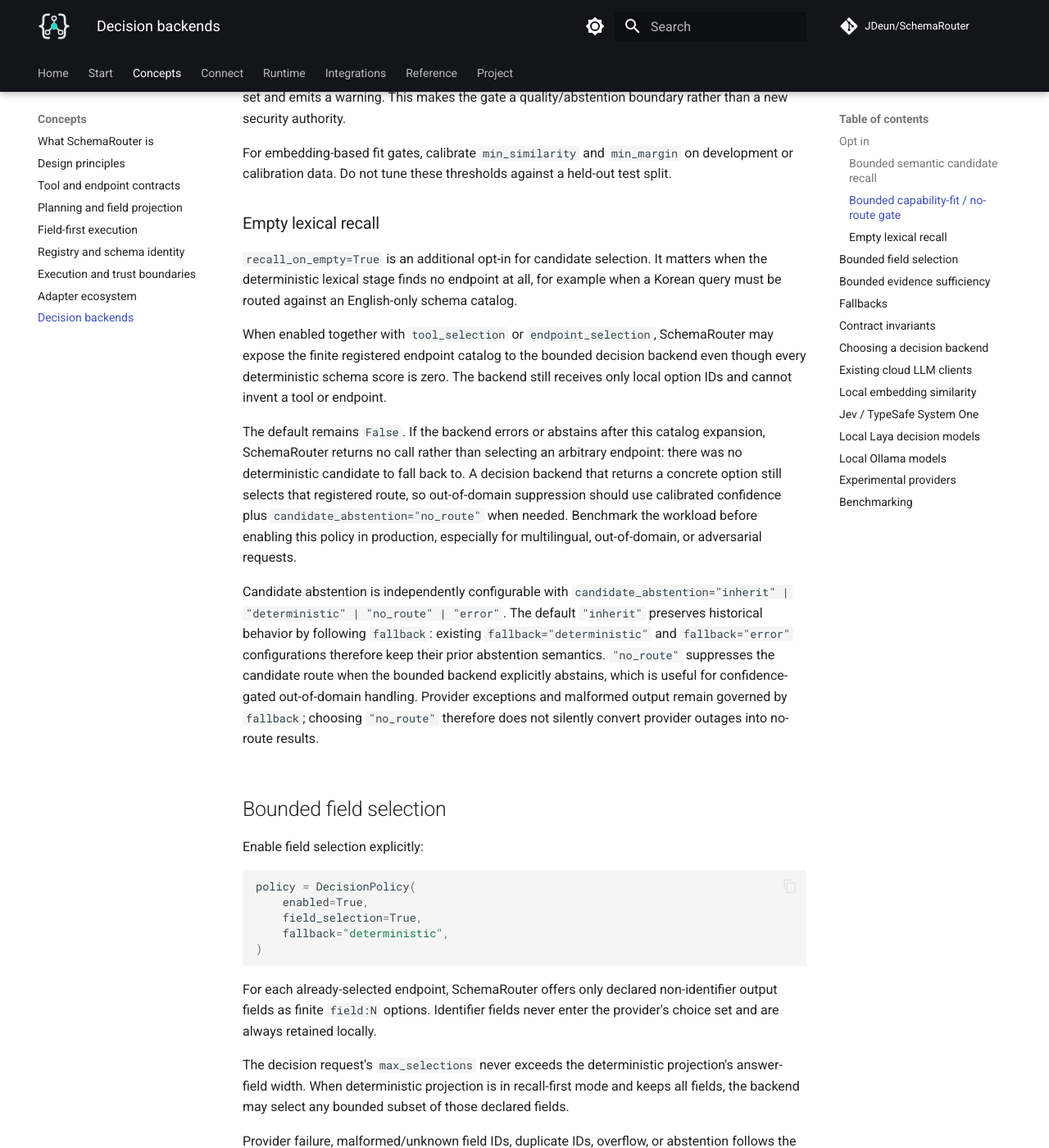
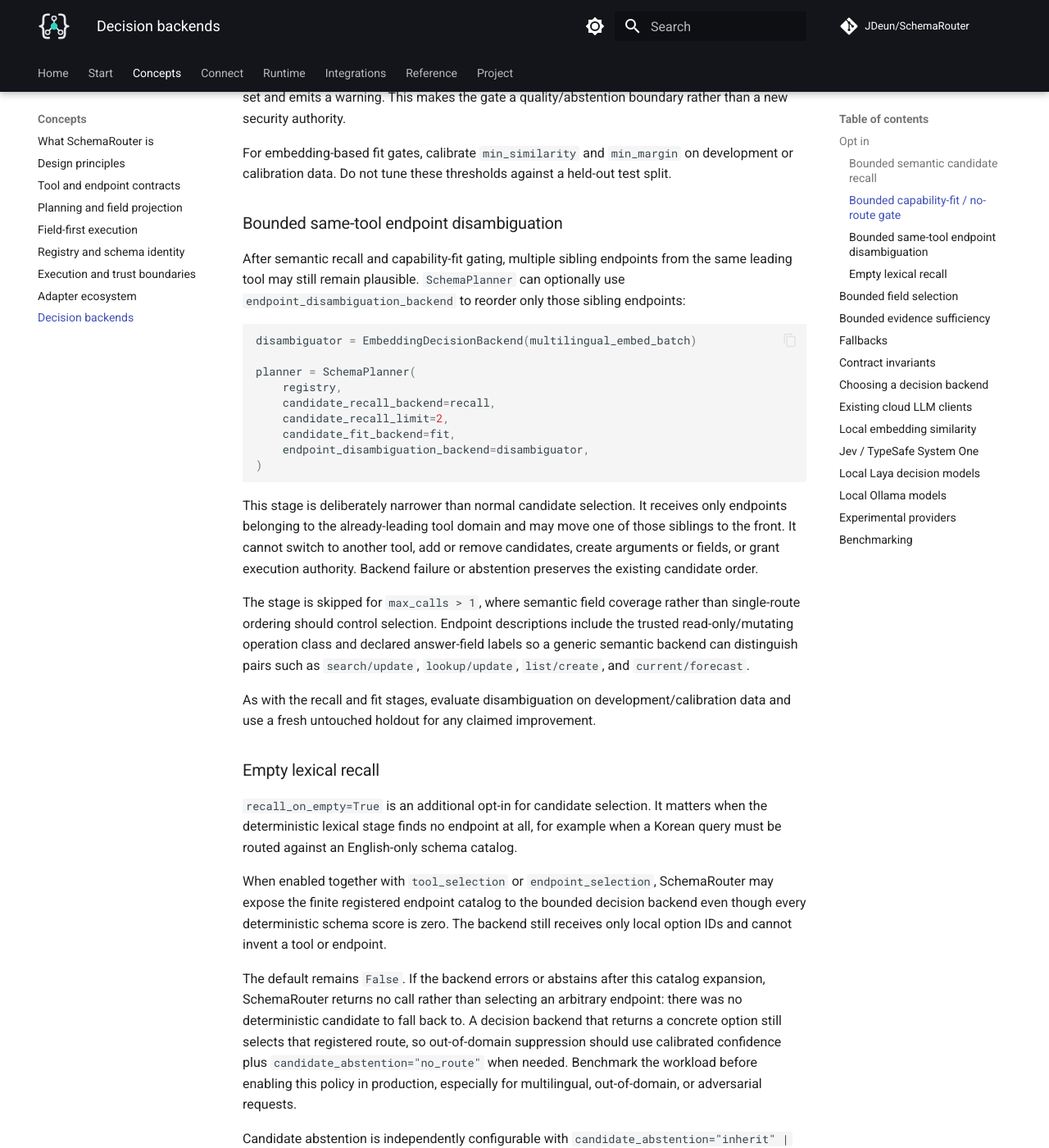
Before and after one commit to JDeun/SchemaRouter, an MkDocs documentation site: the page built from docs/concepts/decision-backends.md, in a window 1280 px wide and 1400 px high, scrolled down 2757 px. Shown: the whole window at 82% size. Built offline with MkDocs 1.6.1 and Material for MkDocs 9.7.7, drawn with Linux system fonts in a browser that asks for light colours; comment, search, counter and statistics services are not loaded.

Commit message:
docs: explain bounded endpoint disambiguation

````diff
--- a/docs/concepts/decision-backends.md
+++ b/docs/concepts/decision-backends.md
@@ -124,6 +124,36 @@ warning. This makes the gate a quality/abstention boundary rather than a new sec
 For embedding-based fit gates, calibrate `min_similarity` and `min_margin` on development or
 calibration data. Do not tune these thresholds against a held-out test split.
 
+### Bounded same-tool endpoint disambiguation
+
+After semantic recall and capability-fit gating, multiple sibling endpoints from the same leading
+tool may still remain plausible. `SchemaPlanner` can optionally use
+`endpoint_disambiguation_backend` to reorder only those sibling endpoints:
+
+```python
+disambiguator = EmbeddingDecisionBackend(multilingual_embed_batch)
+
+planner = SchemaPlanner(
+    registry,
+    candidate_recall_backend=recall,
+    candidate_recall_limit=2,
+    candidate_fit_backend=fit,
+    endpoint_disambiguation_backend=disambiguator,
+)
+```
+
+This stage is deliberately narrower than normal candidate selection. It receives only endpoints
+belonging to the already-leading tool domain and may move one of those siblings to the front. It
+cannot switch to another tool, add or remove candidates, create arguments or fields, or grant
+execution authority. Backend failure or abstention preserves the existing candidate order.
+
+The stage is skipped for `max_calls > 1`, where semantic field coverage rather than single-route
+ordering should control selection. Endpoint descriptions include the trusted read-only/mutating
+operation class and declared answer-field labels so a generic semantic backend can distinguish
+pairs such as `search/update`, `lookup/update`, `list/create`, and `current/forecast`.
+
+As with the recall and fit stages, evaluate disambiguation on development/calibration data and use a
+fresh untouched holdout for any claimed improvement.
 ### Empty lexical recall
 
 `recall_on_empty=True` is an additional opt-in for candidate selection. It matters when the
````
